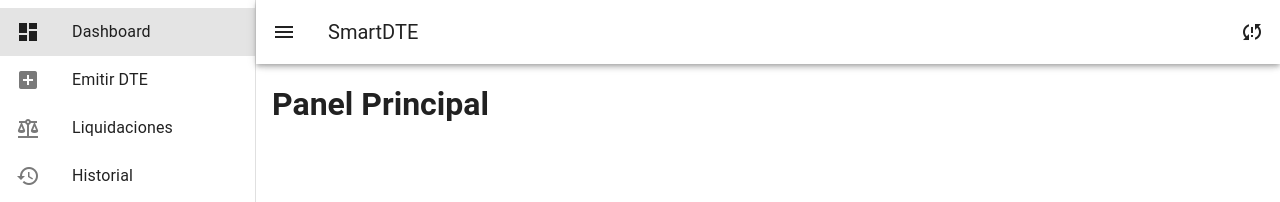
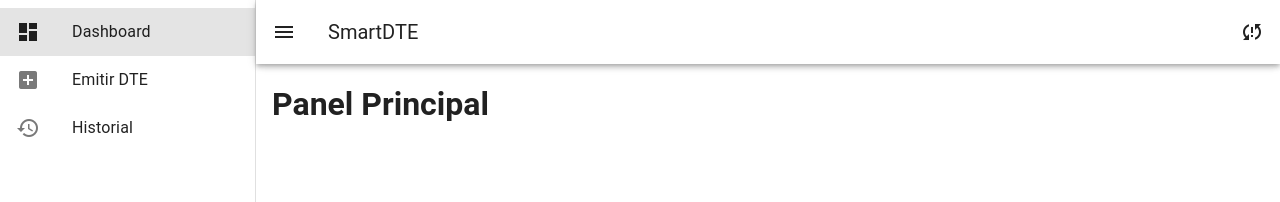
Before and after one commit to zenonburgos/facturaciondte_front, a Nuxt app: page / in a window 1280 px wide. Shown: the top 202 px of the page. Built offline with nearby package versions, Linux system fonts and the light colour scheme; no server answers.

Commit message:
Redondeos y otros ajustes

```diff
--- a/layouts/default.vue
+++ b/layouts/default.vue
@@ -53,11 +53,11 @@
               <v-list-item-title>Emitir DTE</v-list-item-title>
             </v-list-item>
 
-            <v-list-item link to="/liquidaciones">
+            <!-- <v-list-item link to="/liquidaciones">
               <template v-slot:prepend>
                 <v-icon>mdi-scale-balance</v-icon> </template>
               <v-list-item-title>Liquidaciones</v-list-item-title>
-            </v-list-item>
+            </v-list-item> -->
 
             <v-list-item link to="/historial">
               <template v-slot:prepend>
```
